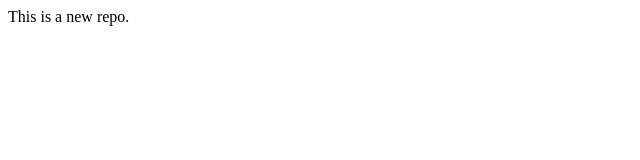
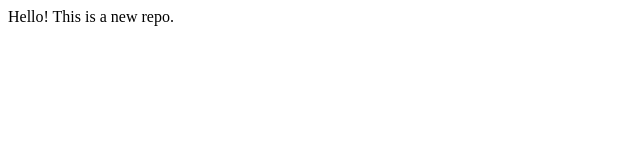
Before and after one commit to swaroop-nune/localrepo, a plain HTML site: page index.html in a window 1280 px wide. Shown: the full height of the page, 0-640 px from the left. Drawn offline with Linux system fonts and the light colour scheme.

Commit message:
Feature1

```diff
--- a/index.html
+++ b/index.html
@@ -1 +1 @@
-<p> This is a new repo. </p>
+<p> Hello! This is a new repo.  </p>
```
